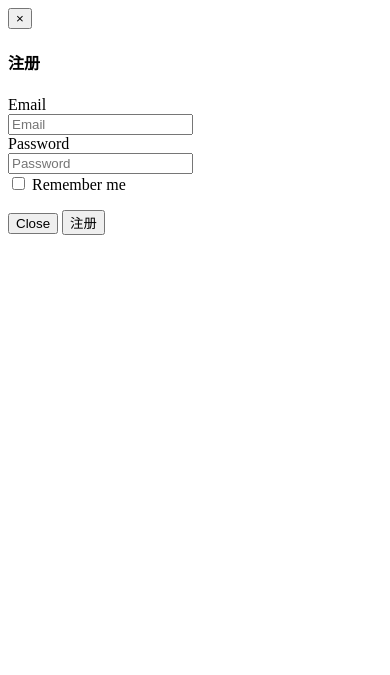
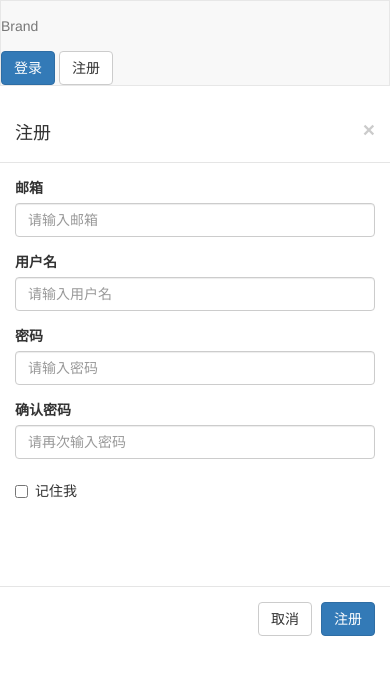
Before and after one commit to Graceji/Koa2Demo, a Node project: template views/homePage/register.ejs in a window 390 px wide. Shown: the top 675 px of the page. Run offline with Node 20 templates, Linux system fonts and the light colour scheme; the template is opened without the code that fills it, so the values that code supplies are empty.

Commit message:
完成注册功能

```diff
--- a/config/default.js
+++ b/config/default.js
@@ -6,7 +6,7 @@ const config = {
   database: {
     DATABASE: 'koa_demo',
     PORT: 3306,
-    USERNAME: 'koaDemo',
+    USERNAME: 'root',
     PASSWORD: 'graceji',
     HOST: 'localhost',
   }
--- a/index.js
+++ b/index.js
@@ -2,6 +2,7 @@ const Koa = require('Koa');
 const logger = require('koa-logger');
 const views = require('koa-views')
 const serve = require('koa-static');
+const bodyparser = require('koa-bodyparser')
 const routers = require('./routes/index');
 const config = require('./config/default');
 
@@ -16,6 +17,11 @@ app.use(views(__dirname + '/views', {
 // 设置静态文件夹
 app.use(serve(__dirname + '/public/'));
 
+// A body parser for koa, base on co-body. support json, form and text type body.
+// the parsed body will store in ctx.request.body
+// if nothing was parsed, body will be an empty object {}
+app.use(bodyparser());
+
 // 设置路由
 app.use(routers.routes());
 app.use(routers.allowedMethods());
--- a/package.json
+++ b/package.json
@@ -15,11 +15,14 @@
   "dependencies": {
     "ejs": "^2.5.7",
     "koa": "^2.3.0",
+    "koa-body": "^2.5.0",
+    "koa-bodyparser": "^4.2.0",
     "koa-convert": "^1.2.0",
     "koa-logger": "^3.1.0",
     "koa-router": "^7.2.1",
     "koa-static": "^4.0.1",
     "koa-views": "^6.1.1",
+    "md5": "^2.2.1",
     "mysql": "^2.15.0"
   }
 }
--- a/routes/user.js
+++ b/routes/user.js
@@ -7,8 +7,12 @@ const login = require('../controllers/login');
 // 注册
 const register = require('../controllers/register');
 
+// 注册：get方式得到'/register'页面， post方式实现注册
 router
   .get('/login', login)
-  .get('/register', register);
+  .get('/register', register.renderSingnup)
+
+router.post('/register', register.signup)
+
 
 module.exports = router;
--- a/views/homePage/login.ejs
+++ b/views/homePage/login.ejs
@@ -1,3 +1,4 @@
+<% include ../public/header.ejs %>
   <div class="modal-header">
     <button type="button" class="close" data-dismiss="modal" aria-label="Close">
       <span aria-hidden="true">&times;</span>
@@ -33,3 +34,4 @@
     <button type="button" class="btn btn-default" data-dismiss="modal">取消</button>
     <button type="button" class="btn btn-primary">登录</button>
   </div>
+  <% include ../public/footer.ejs %>
--- a/views/homePage/register.ejs
+++ b/views/homePage/register.ejs
@@ -1,35 +1,99 @@
-<div class="modal-header">
+<% include ../public/header.ejs %>
+  <div class="modal-header">
     <button type="button" class="close" data-dismiss="modal" aria-label="Close">
       <span aria-hidden="true">&times;</span>
     </button>
     <h4 class="modal-title" id="myModalLabel">注册</h4>
   </div>
   <div class="modal-body">
-    <form class="form-horizontal">
-      <div class="form-group">
-        <label for="inputEmail3" class="col-sm-2 control-label">Email</label>
+    <form class="form-horizontal js-register-form">
+      <div class="form-group emailLabel">
+        <label for="email" class="col-sm-2 control-label">邮箱</label>
         <div class="col-sm-10">
-          <input type="email" class="form-control" id="inputEmail3" placeholder="Email">
+          <input type="email" class="form-control" id="email" placeholder="请输入邮箱" name="email">
         </div>
       </div>
-      <div class="form-group">
-        <label for="inputPassword3" class="col-sm-2 control-label">Password</label>
+      <div class="form-group userNameLabel">
+        <label for="userName" class="col-sm-2 control-label">用户名</label>
         <div class="col-sm-10">
-          <input type="password" class="form-control" id="inputPassword3" placeholder="Password">
+          <input type="text" class="form-control" id="userName" placeholder="请输入用户名" name="userName">
+        </div>
+      </div>
+      <div class="form-group passLabel">
+        <label for="password" class="col-sm-2 control-label">密码</label>
+        <div class="col-sm-10">
+          <input type="password" class="form-control" id="password" placeholder="请输入密码" name="password">
+        </div>
+      </div>
+      <div class="form-group rePassLabel">
+        <label for="confirmPassword" class="col-sm-2 control-label">确认密码</label>
+        <div class="col-sm-10">
+          <input type="password" class="form-control" id="confirmPassword" placeholder="请再次输入密码" name="repeatPassword">
         </div>
       </div>
       <div class="form-group">
         <div class="col-sm-offset-2 col-sm-10">
           <div class="checkbox">
             <label>
-              <input type="checkbox"> Remember me
+              <input type="checkbox"> 记住我
             </label>
           </div>
         </div>
       </div>
+      <div class="form-group">
+        <dic class="col-sm-offset-2 col-sm-10">
+          <div>
+            <p class="text-danger" style="display: none"></p>
+          </div>
+        </dic>
+      </div>
     </form>
   </div>
   <div class="modal-footer">
-    <button type="button" class="btn btn-default" data-dismiss="modal">Close</button>
-    <button type="button" class="btn btn-primary">注册</button>
+    <button type="button" class="btn btn-default" data-dismiss="modal">取消</button>
+    <button type="button" class="btn btn-primary js-register">注册</button>
   </div>
+  <script>
+
+    // 请求前校验
+    const checkForm = () => {
+      const email = $('#email').val();
+      const userName = $('#userName').val();
+      const password = $('#password').val();
+      const repeatPass = $('#confirmPassword').val();
+      if (!email) {
+        $('.emailLabel').addClass(' has-error');
+        $('.text-danger').show().text('请输入正确的邮箱名');
+      } else if (!userName) {
+        $('.userNameLabel').addClass(' has-error');
+        $('.text-danger').show().text('请输入正确的用户名');
+      } else if (!password) {
+        $('.passLabel').addClass(' has-error');
+        $('.text-danger').show().text('请输入正确的密码格式');
+      } else if (!repeatPass || (password !== repeatPass)) {
+        $('.rePassLabel').addClass(' has-error');
+        $('.text-danger').show().text('两次密码输入不一致！');
+      } else {
+        // serialize: email= &userName= &password= &repeatPassword=
+        $.ajax({
+          url: '/user/register',
+          data: $('.js-register-form').serialize(),
+          type: 'POST',
+          cache: false,
+          dataType: 'json',
+        })
+          .then(msg => {
+            switch(msg.type) {
+              case 0:
+                $('.text-danger').show().text('用户名已存在！');
+                break;
+              case 1:
+                window.location.href = '/user/login';
+            }
+          })
+          .catch(err => console.log(err));
+      }
+    }
+    $('.js-register').on('click', checkForm)
+  </script>
+  <% include ../public/footer.ejs %>
--- /dev/null
+++ b/views/public/footer.ejs
@@ -0,0 +1,3 @@
+
+</body>
+</html>
--- /dev/null
+++ b/views/public/header.ejs
@@ -0,0 +1,29 @@
+<!DOCTYPE html>
+<html lang="en">
+
+<head>
+  <meta charset="UTF-8">
+  <meta name="viewport" content="width=device-width, initial-scale=1.0">
+  <meta http-equiv="X-UA-Compatible" content="ie=edge">
+  <title>Document</title>
+  <link rel="stylesheet" href="/lib/Bootstrap.min.css">
+</head>
+
+<body>
+  <div class="container-fluid">
+    <div class="row">
+      <nav class="navbar navbar-default">
+        <div class="container-fluid">
+          <div class="navbar-header">
+            <p class="navbar-text">Brand</p>
+
+            <a class="btn btn-primary" href="/user/login" role="button">登录</a>
+            <a class="btn btn-default" href="/user/register" role="button">注册</a>
+
+          </div>
+        </div>
+      </nav>
+    </div>
+  </div>
+  <script src="/lib/jquery.min.js"></script>
+  <script src="/lib/Bootstrap.min.js"></script>
```
Also changed, not shown: controllers/register.js (+33 -1 lines), public/lib/mysql.js (+17 -5 lines), views/homePage/index.ejs (+2 -51 lines). Lines whose indentation alone changed are shown as unchanged.
